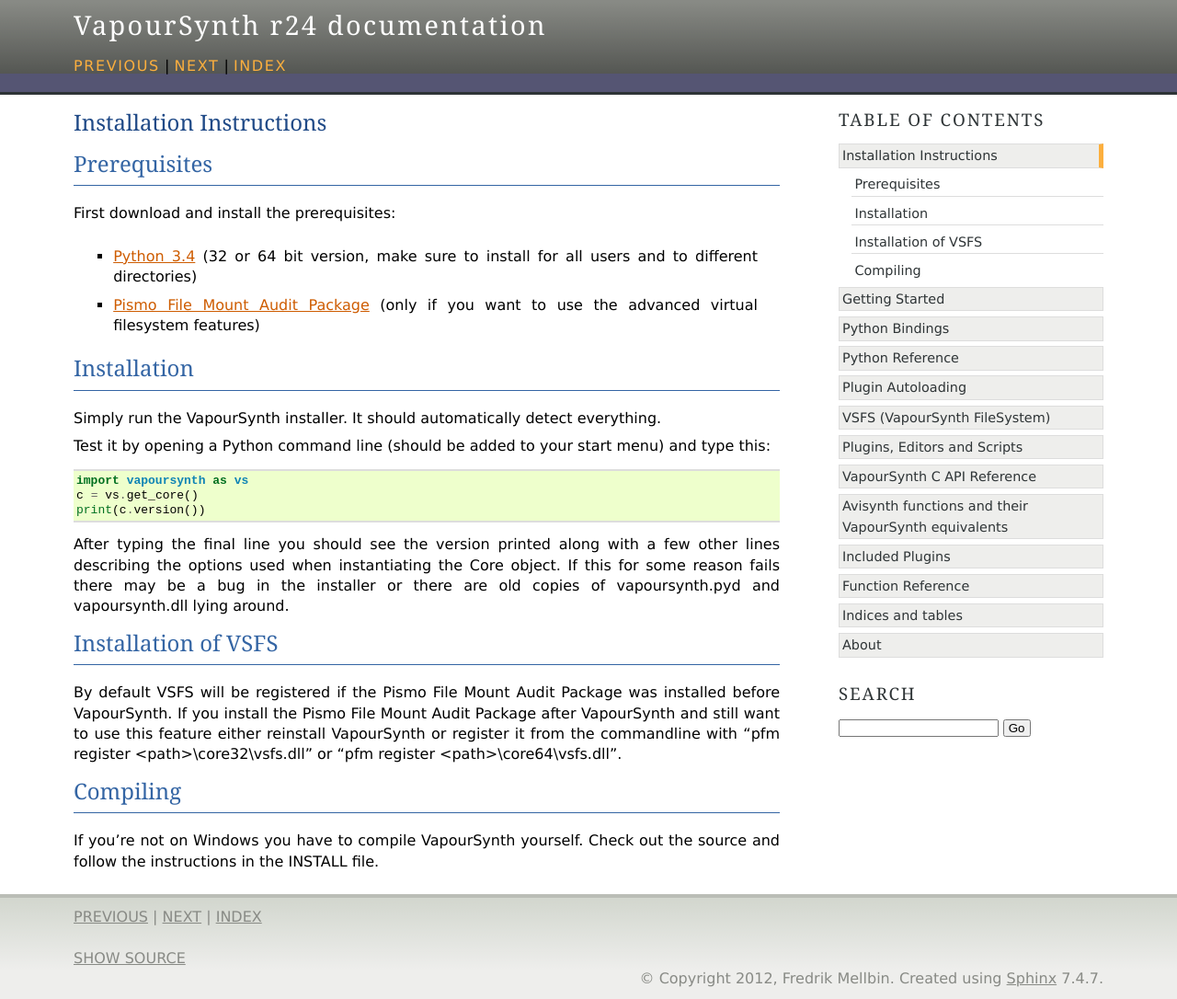
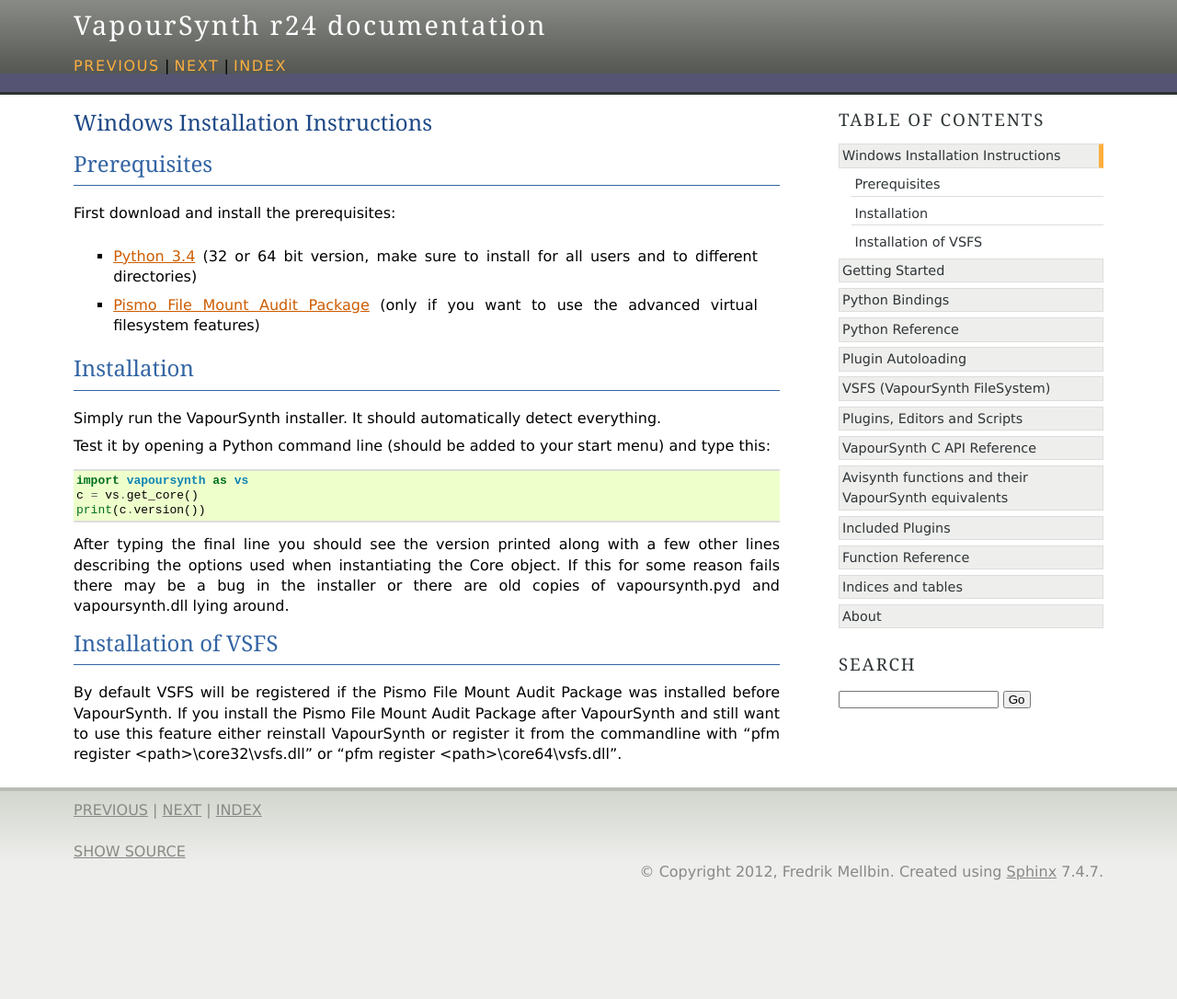
Before and after one commit to vapoursynth/vapoursynth, a Sphinx documentation site: the page built from doc/installation.rst, in a window 1280 px wide. Shown: the whole page at 92% size. Built offline with Sphinx 7.4.7, drawn with Linux system fonts in a browser that asks for light colours; formulas are drawn with MathJax 3; pages that are not in the unit, such as notebooks, are missing from menus; after the commit the page ends 969 px from its top, so only the background shows below that.

Commit message:
Add lazy mac compilation guide

```diff
--- a/doc/index.rst
+++ b/doc/index.rst
@@ -13,6 +13,7 @@
    :maxdepth: 3
 
    installation
+   osxcompilation
    gettingstarted
    pythonbindings
    pythonreference
--- a/doc/installation.rst
+++ b/doc/installation.rst
@@ -1,5 +1,5 @@
-Installation Instructions
-=========================
+Windows Installation Instructions
+=================================
 
 Prerequisites
 #############
@@ -34,9 +34,3 @@
 after VapourSynth and still want to use this feature either reinstall
 VapourSynth or register it from the commandline with
 "pfm register <path>\\core32\\vsfs.dll" or "pfm register <path>\\core64\\vsfs.dll".
-
-Compiling
-#########
-
-If you're not on Windows you have to compile VapourSynth yourself.
-Check out the source and follow the instructions in the INSTALL file.
```
